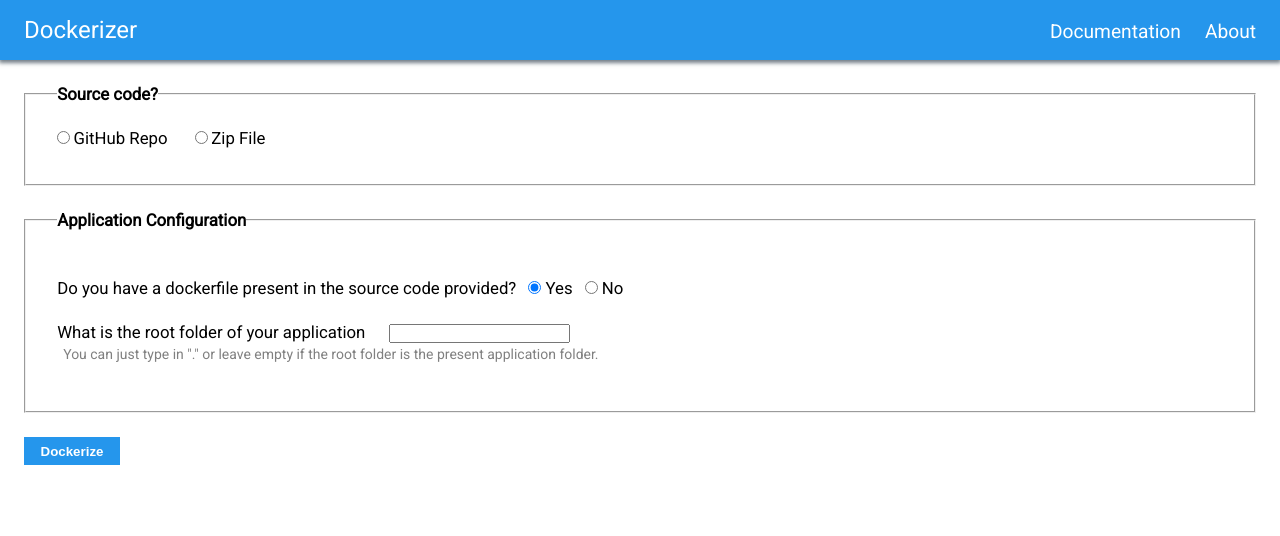
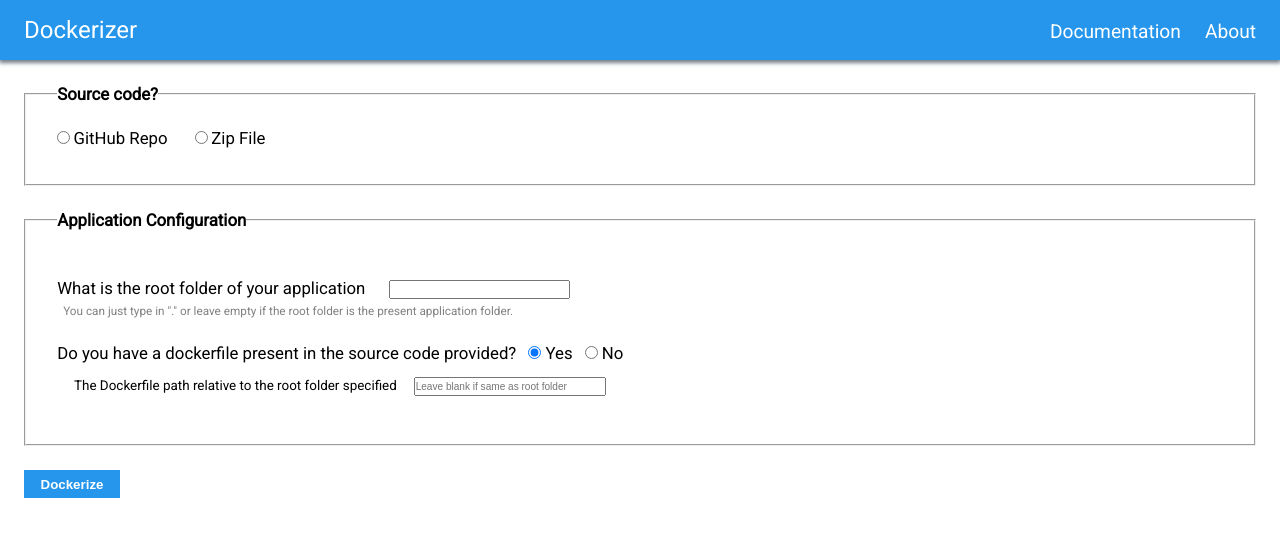
Before and after one commit to shady-cj/Dockerizer, a React (Vite) app in the folder frontend/dockerizer/: page / in a window 1280 px wide. Both pictures are taken after a click on the radio button "Yes". Shown: the top 536 px of the page. Built offline with nearby package versions, Linux system fonts and the light colour scheme.

Commit message:
Improving soure code upload with github

```diff
--- a/frontend/dockerizer/src/components/Main/index.jsx
+++ b/frontend/dockerizer/src/components/Main/index.jsx
@@ -6,7 +6,8 @@ const defaultOptions = {
     zipFile: null,
     gitRepoLink: "",
     dockerfilePresent: "",
-    rootFolder: ""
+    rootFolder: "",
+    dockerfilePath: ""
 }
 
 function Main() {
@@ -102,16 +103,28 @@ function Main() {
                   <legend>
                       Application Configuration
                   </legend>
+                  <section className='root-folder'>
+                      <label htmlFor='rootfolder-text'>What is the root folder of your application</label>
+                      <input type="text" name="rootFolder" id="rootfolder-text" onChange={handleChange} /><br/>
+                      <small style={{ color: "gray", marginLeft: "0.25rem", fontSize:"0.7em"}}>You can just type in "." or leave empty if the root folder is the present application folder.</small>
+                  </section>
                   <section className='dockerfile-present'>
                       <h4>Do you have a dockerfile present in the source code provided?</h4>
                       <input type="radio" name="dockerfilePresent" id='dockerfile-yes' value='yes' onChange={handleChange} /> <label htmlFor='dockerfile-yes'>Yes</label>
                       <input type="radio" name="dockerfilePresent" id='dockerfile-no' value='no' onChange={handleChange}/> <label htmlFor="dockerfile-no"> No </label>
+
+                      <section style={{margin: "0.45rem 0.7rem"}}>
+                        {
+                        options.dockerfilePresent === "yes" ? <>
+                            <label htmlFor="dockerfilePath" style={{marginRight: "0.7rem", fontSize:"0.8em"}}>The Dockerfile path relative to the root folder specified</label>
+                            <input type="text" name="dockerfilePath" id="dockerfilePath" onChange={handleChange} style={{fontSize: "0.6em", height: "0.8rem",width: "8rem"}} placeholder="Leave blank if same as root folder"/>
+                        </> : <></>
+
+                    }
+
+                      </section>
                   </section>
-                  <section className='root-folder'>
-                      <label htmlFor='rootfolder-text'>What is the root folder of your application</label>
-                      <input type="text" name="rootFolder" id="rootfolder-text" onChange={handleChange} /><br/>
-                      <small style={{ color: "gray", marginLeft: "0.25rem"}}>You can just type in "." or leave empty if the root folder is the present application folder.</small>
-                  </section>
+
               </fieldset>
 
               <button style={{fontWeight: "bold"}} onClick={handleSubmit}>Dockerize</button>
```
Also changed, not shown: 1 other file (tests, documents, lock files or other folders).
